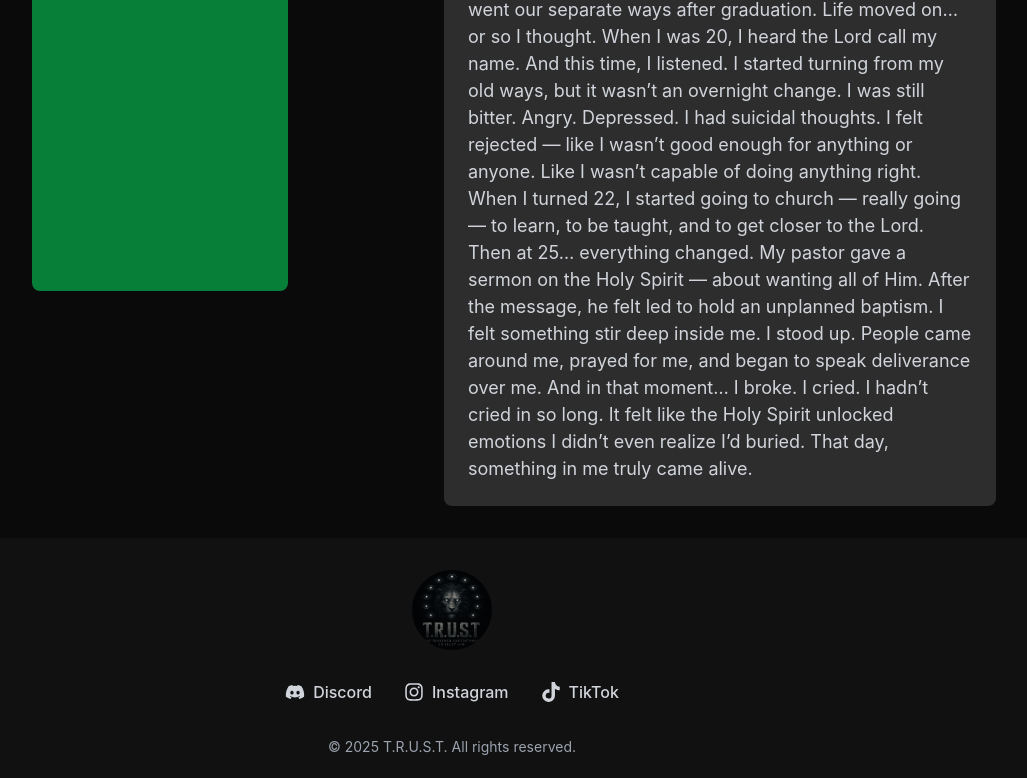
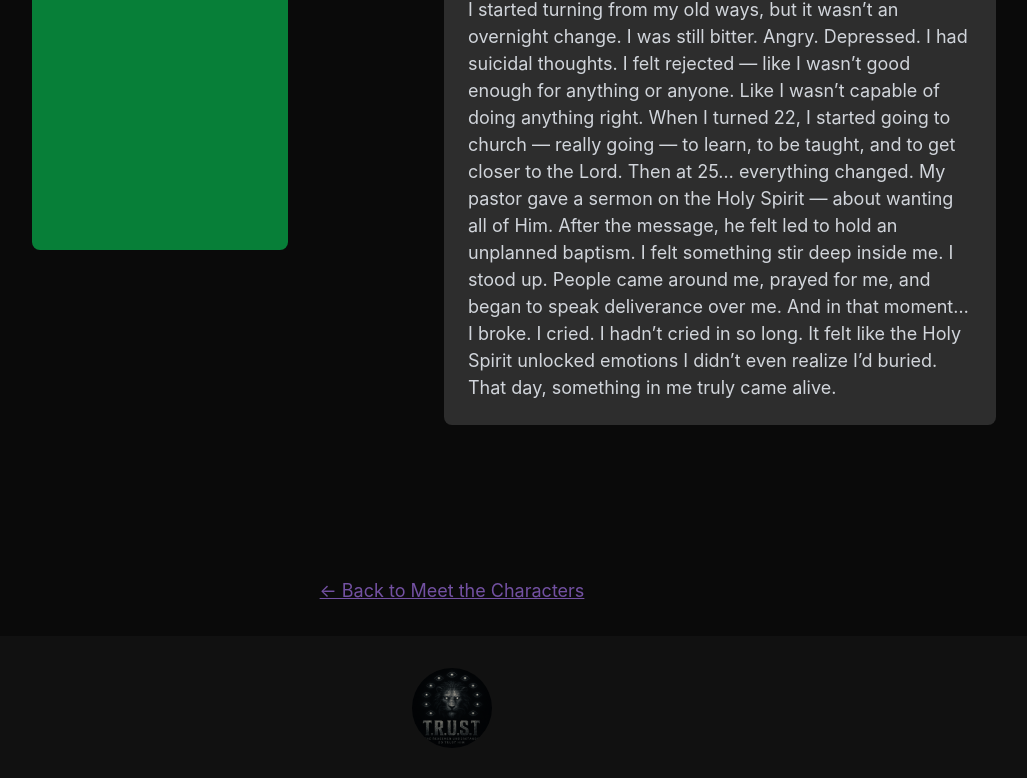
Before and after one commit to Maria-Reyes07/trustclub.github.io, a Next.js app: page /characters/ella-leonza-calma in a window 1280 px wide. Shown: the part 2112-2890 px from the top of the page, without its empty margins (188-1215 px from the left). Built offline with nearby package versions, Linux system fonts and the light colour scheme.

Commit message:
A lot of fixes

```diff
--- a/app/characters/[slug]/CharacterPage.css
+++ b/app/characters/[slug]/CharacterPage.css
@@ -202,3 +202,14 @@
     align-items: center;
   }
 }
+
+.back-link {
+  margin-top: 2rem;
+  text-align: center;
+}
+
+.back-link a {
+  text-decoration: underline;
+  color: #7351a2;; /* Tailwind's blue-600 */
+  font-size: 1.125rem; /* text-lg */
+}
--- a/app/characters/[slug]/page.tsx
+++ b/app/characters/[slug]/page.tsx
@@ -120,6 +120,13 @@ export default async function CharacterPage({ params }: { params: Promise<{ slug
           </div>
         </section>
 
+        <div className="back-link mt-10 text-center">
+          <Link href="/#meet-the-characters" className="text-blue-600 underline text-lg">
+            ← Back to Meet the Characters
+          </Link>
+      </div>
+
+
       </main>
     </div>
   );
--- a/components/CharacterPage.tsx
+++ b/components/CharacterPage.tsx
@@ -1,3 +1,4 @@
+// components/CharacterPage.tsx
 'use client';
 
 import { useParams } from 'next/navigation';
--- a/components/section3.tsx
+++ b/components/section3.tsx
@@ -1,3 +1,4 @@
+// components/section3.tsx
 "use client";
 
 import Link from "next/link";
@@ -63,6 +64,7 @@ export function Section3() {
               <img src={char.image} alt={char.name} className="character-image" />
               <h3 className="character-name">{char.name}</h3>
               <p className="character-verse">{char.verse}</p>
+              <p className="click-here-text">Click Here</p>
             </div>
           </Link>
         ))}
--- a/data/characters.ts
+++ b/data/characters.ts
@@ -57,9 +57,8 @@ export const characters: Character[] = [
       '/characters/el-placeholder.png',
       '/characters/el-placeholder.png',
     ],
-    confessional: `Hi, I’m El.
-    I was born in Tela, Honduras, and moved to Conroe, Texas, when I was seven. My dad got a job with a
-    construction company, so we packed up and started a new life. I’m the oldest of three siblings — the
+    confessional: `Hi, I’m Ella-leonza or El.
+    I’m the oldest of three siblings — the
     one who always had to grow up a little faster.
     I’ve known the Lord most of my life. I was baptized when I was nine years old. But even after that,
     life happened — some painful things — and slowly, I drifted. I became lukewarm. I still believed in God,
@@ -141,7 +140,7 @@ export const characters: Character[] = [
     favoriteColor: 'pink',
     profilePic: '/characters/rreei-placeholder.png',
     verse: `“1 || The Lord is my shepherd; I shall not want. 2 || He makes me to lie down in green pastures; He leads me beside the still waters.
-    3 || He restores my soul; He leads me in the paths of righteousness For His name’s sake.” - Psalms 23:01-03 (NKJV)`,
+    3 || He restores my soul; He leads me in the paths of righteousness For His name’s sake.” - Psalm 23:01-03 (NKJV)`,
     nickname: 'Reei',
     age: '26',
     gender: 'Female',
```
Also changed, not shown: app/about/page.tsx (+8 -1 lines), components/section3.css (+7 -0 lines).
